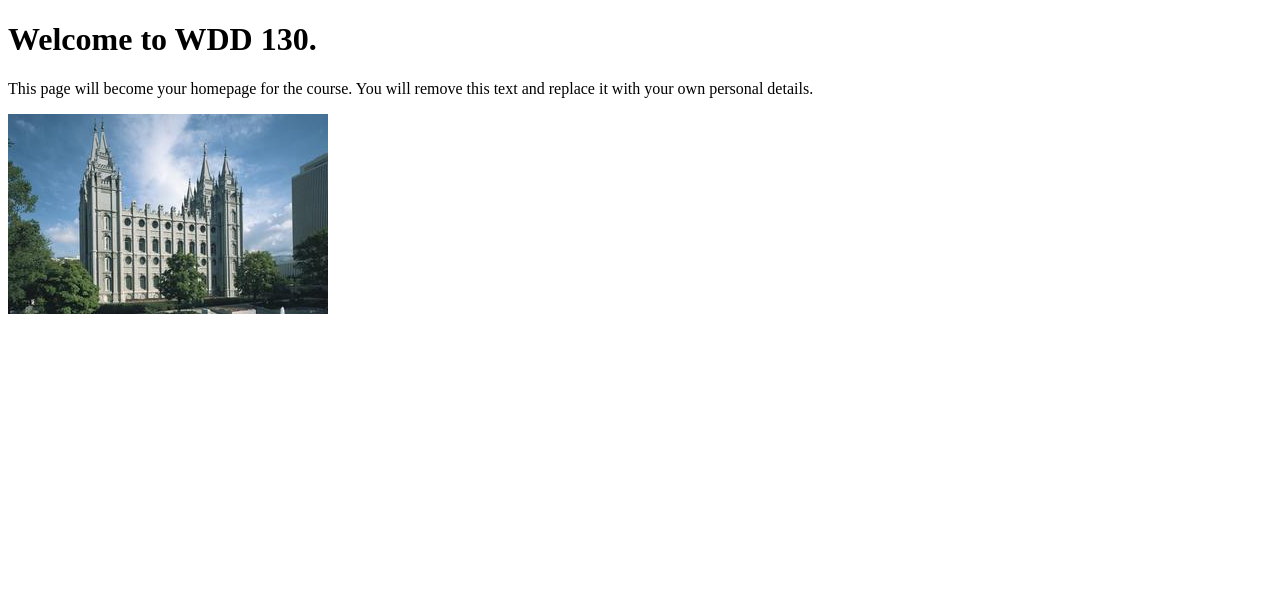
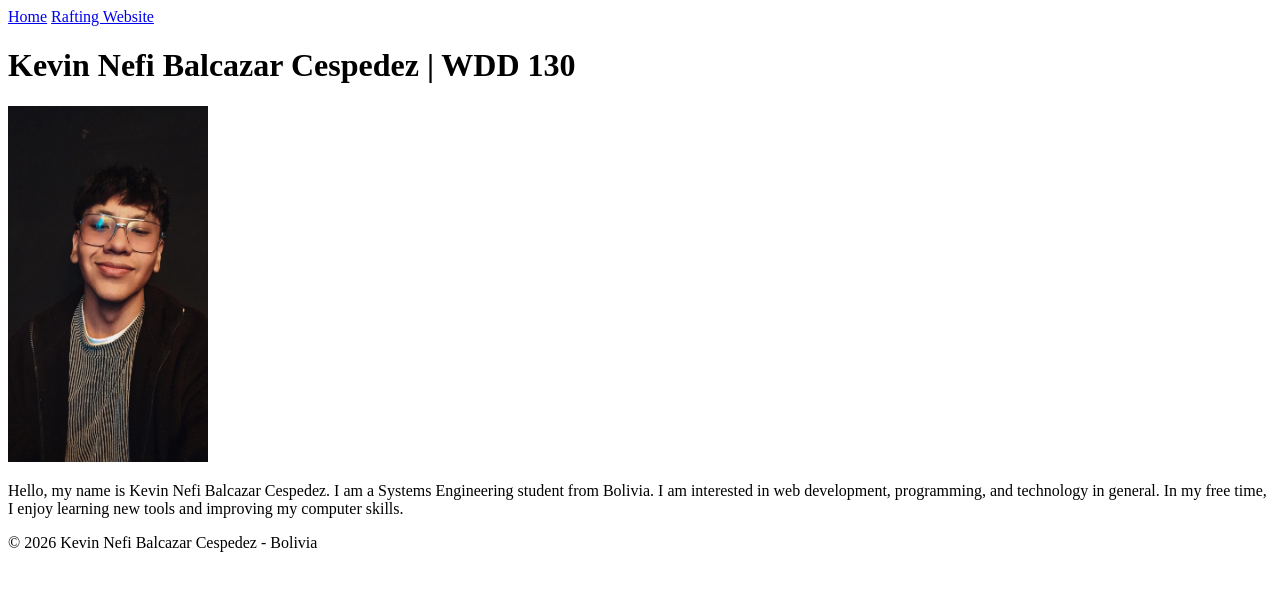
Before and after one commit to kevinnefi-bot/wdd130, a plain HTML site: page index.html in a window 1280 px wide. Drawn offline with Linux system fonts and the light colour scheme.

Commit message:
W01 assignment complete

```diff
--- a/index.html
+++ b/index.html
@@ -1,14 +1,40 @@
 <!DOCTYPE html>
 <html lang="en">
+
 <head>
     <meta charset="UTF-8">
     <meta name="viewport" content="width=device-width, initial-scale=1.0">
-    <title>WDD 130 | Personal Homepage</title>
+    <title>Kevin Nefi Balcazar Cespedez | WDD 130</title>
 </head>
+
 <body>
-    <h1>Welcome to WDD 130.</h1>
-    <p>This page will become your homepage for the course. You will remove this text and replace it with your own personal details.</p>
 
-    <img src="images/salt-lake-temple.jpg" alt="The Salt Lake Temple.">
+    <header>
+        <nav>
+            <a href="#">Home</a>
+            <a href="wwr/">Rafting Website</a>
+        </nav>
+    </header>
+
+    <main>
+        <h1>Kevin Nefi Balcazar Cespedez | WDD 130</h1>
+
+        <img src="./images/profile.jpg" alt="Photo of Kevin Nefi Balcazar Cespedez" width="200">
+
+        <p>
+            Hello, my name is Kevin Nefi Balcazar Cespedez. I am a Systems Engineering student from
+            Bolivia.
+            I am interested in web development, programming, and technology in general. In my free
+            time,
+            I enjoy learning new tools and improving my computer skills.
+        </p>
+
+    </main>
+
+    <footer>
+        <p>© 2026 Kevin Nefi Balcazar Cespedez - Bolivia</p>
+    </footer>
+
 </body>
+
 </html>
```
Also changed, not shown: images/profile.jpg (added).
